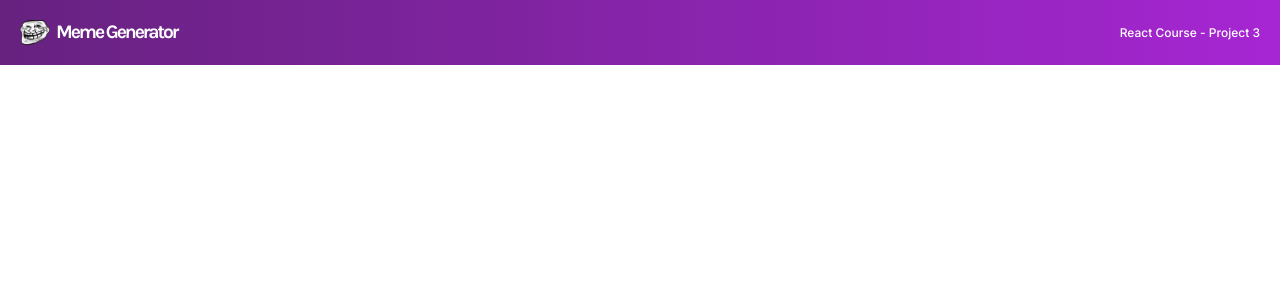
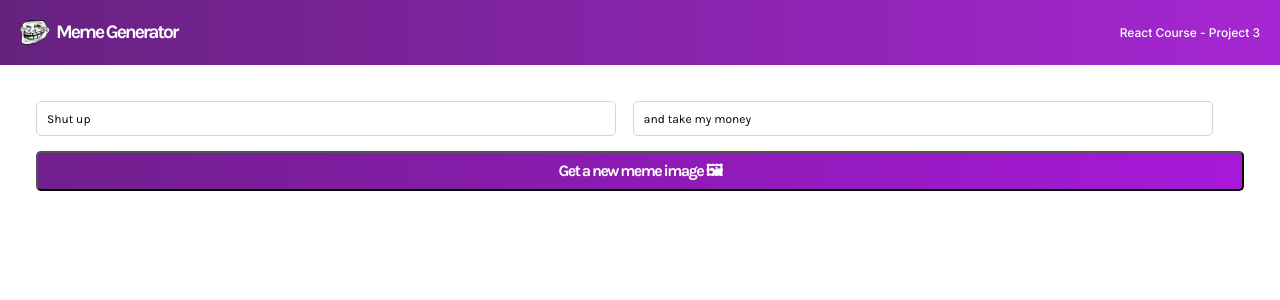
Before and after one commit to jawadrashid2011/react-project-scrimba, a React app: page / in a window 1280 px wide. Shown: the top 300 px of the page. Built offline with nearby package versions, Linux system fonts and the light colour scheme.

Commit message:
My version of input and button form

```diff
--- a/App.js
+++ b/App.js
@@ -1,10 +1,18 @@
 import React from "react"
 import Header from "./components/Header"
-
+import Meme from "./components/Meme"
+/**
+ * Challenge:
+ * - Create a Meme component.
+ * - Inside the Meme component, render a styled form
+ *   with our 2 inputs and the button.
+ * - Don't worry about adding any functionality yet
+ */
 export default function App() {
     return (
         <div>
             <Header />
+            <Meme />
         </div>
     )
 }
--- a/components/Header.js
+++ b/components/Header.js
@@ -1,6 +1,6 @@
 import React from 'react'
 
-export default function Header(props) {
+export default function Header() {
     return (
         <header>
             <img
--- /dev/null
+++ b/components/Meme.js
@@ -0,0 +1,25 @@
+import React from "react"
+
+export default function Meme() {
+    return (
+        <form className="meme--form">
+            <input
+                type="text"
+                className="meme--input-1"
+                value="Shut up"
+            />
+            <input
+                type="text"
+                className="meme--input-2"
+                value="and take my money"
+            />
+            <br />
+            <button
+                type="button"
+                className="meme--button"
+            >
+                Get a new meme image 🖼
+            </button>
+        </form>
+    )
+}
--- a/index.css
+++ b/index.css
@@ -33,3 +33,33 @@ header {
     font-size: 0.75rem;
     font-weight: 500;
 }
+
+.meme--form {
+    padding: 36px;
+}
+
+.meme--input-1, .meme--input-2 {
+    border-radius: 5px;
+    width: 48%;
+    border: 1px solid #D5D4D8;
+    height: 35px;
+    padding: 10px;
+    font-size: 12px;
+    font-weight: 400;
+}
+
+.meme--input-2 {
+    margin-left: 17px;
+}
+
+.meme--button {
+    margin-top: 15px;
+    width: 100%;
+    height: 40px;
+    border-radius: 5px;
+    background: linear-gradient(90deg, #711F8D 1.14%, #A818DA 100%);
+    color: white;
+    font-size: 16px;
+    font-weight: 700;
+    letter-spacing: -1.6px;
+}
```
Also changed, not shown: index.pack.js.
